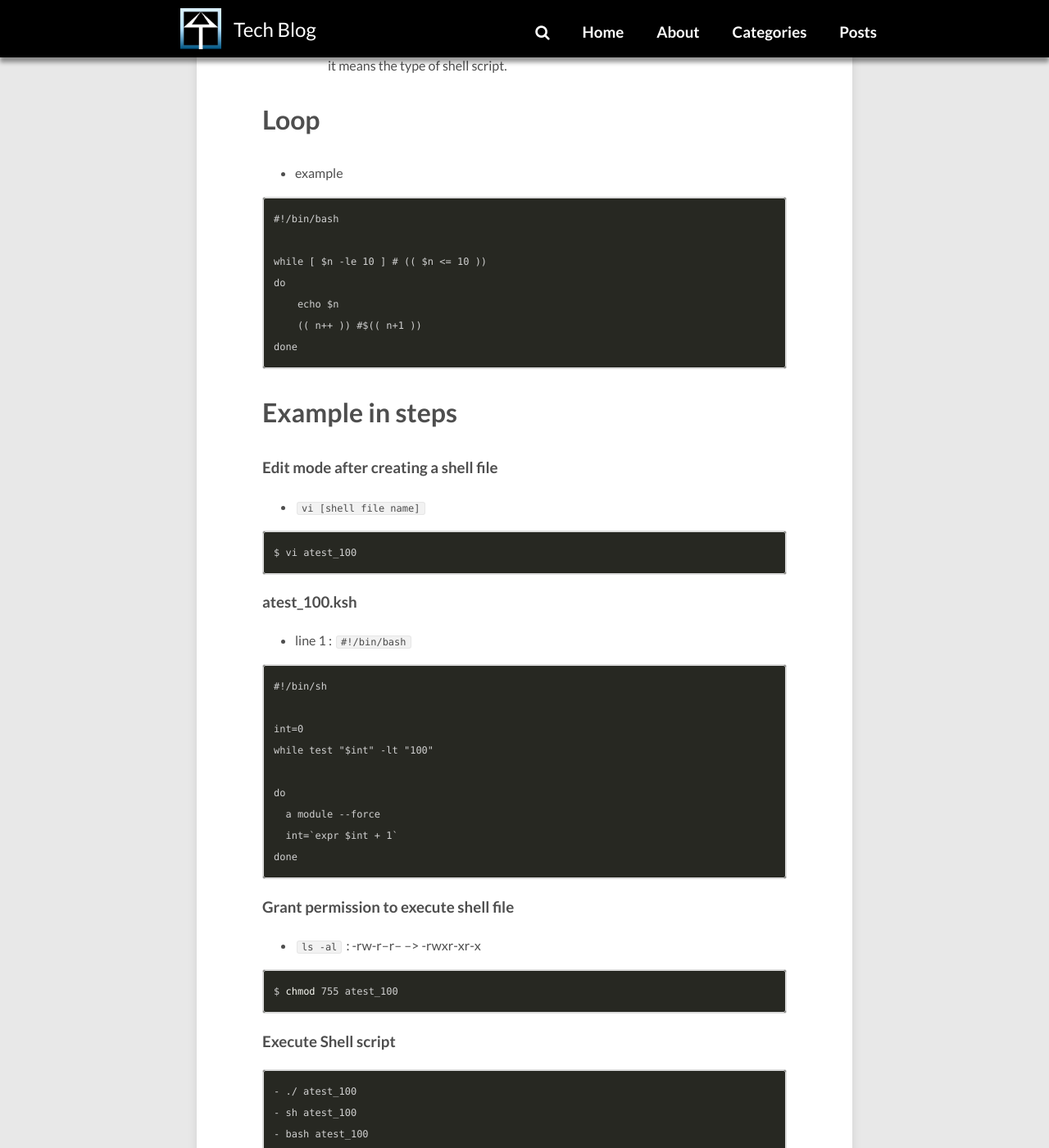
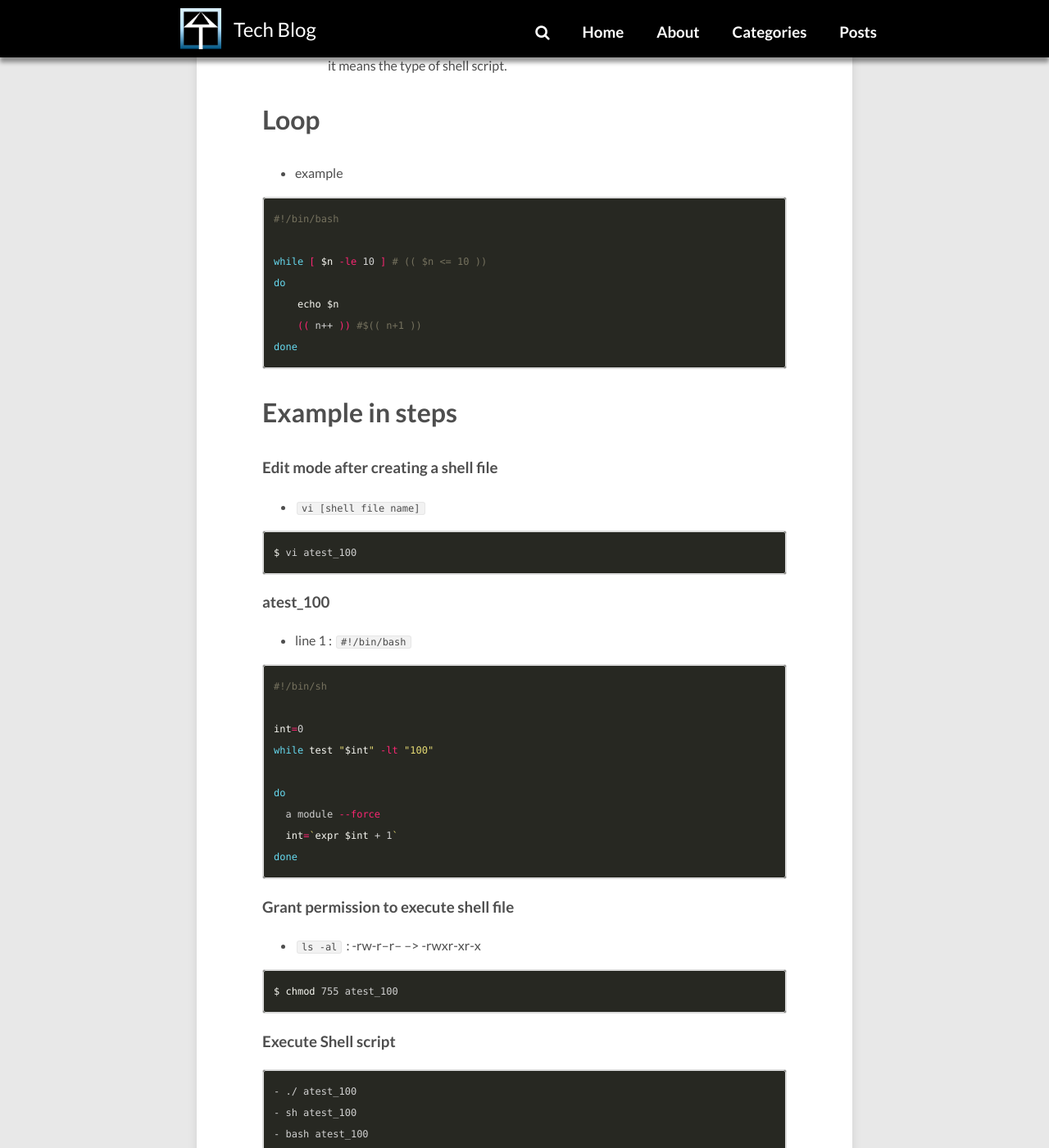
Before and after one commit to sujinsjlee/mg729.github.io, a Jekyll site: the page built from _posts/2021-09-30-Linux_shell.md, in a window 1280 px wide and 1400 px high, scrolled down 1007 px. Shown: the whole window at 82% size. Built offline with Jekyll 4.4.1, drawn with Linux system fonts in a browser that asks for light colours; nearby versions of some CDN libraries; comment, search, counter and statistics services are not loaded.

Commit message:
[linux] shell update

````diff
--- a/_posts/2021-09-30-Linux_shell.md
+++ b/_posts/2021-09-30-Linux_shell.md
@@ -23,7 +23,7 @@ categories: [Linux]
 # Loop
 - example
 
-```
+```shell
 #!/bin/bash
 
 while [ $n -le 10 ] # (( $n <= 10 ))
@@ -39,14 +39,14 @@ done
 
 - `vi [shell file name]`
 
-```console
+```shell
 $ vi atest_100
 ```
 
-### atest_100.ksh
+### atest_100
 - line 1 : `#!/bin/bash`
 
-```
+```shell
 #!/bin/sh
 
 int=0
@@ -61,7 +61,7 @@ done
 ### Grant permission to execute shell file
 - `ls -al` : -rw-r--r--  --> -rwxr-xr-x
 
-```console
+```shell
 $ chmod 755 atest_100
 ```
 
@@ -71,6 +71,6 @@ $ chmod 755 atest_100
     - bash atest_100
     - run test 100 times
 
-```console
+```shell
 $ sh atest_100
 ```
````
